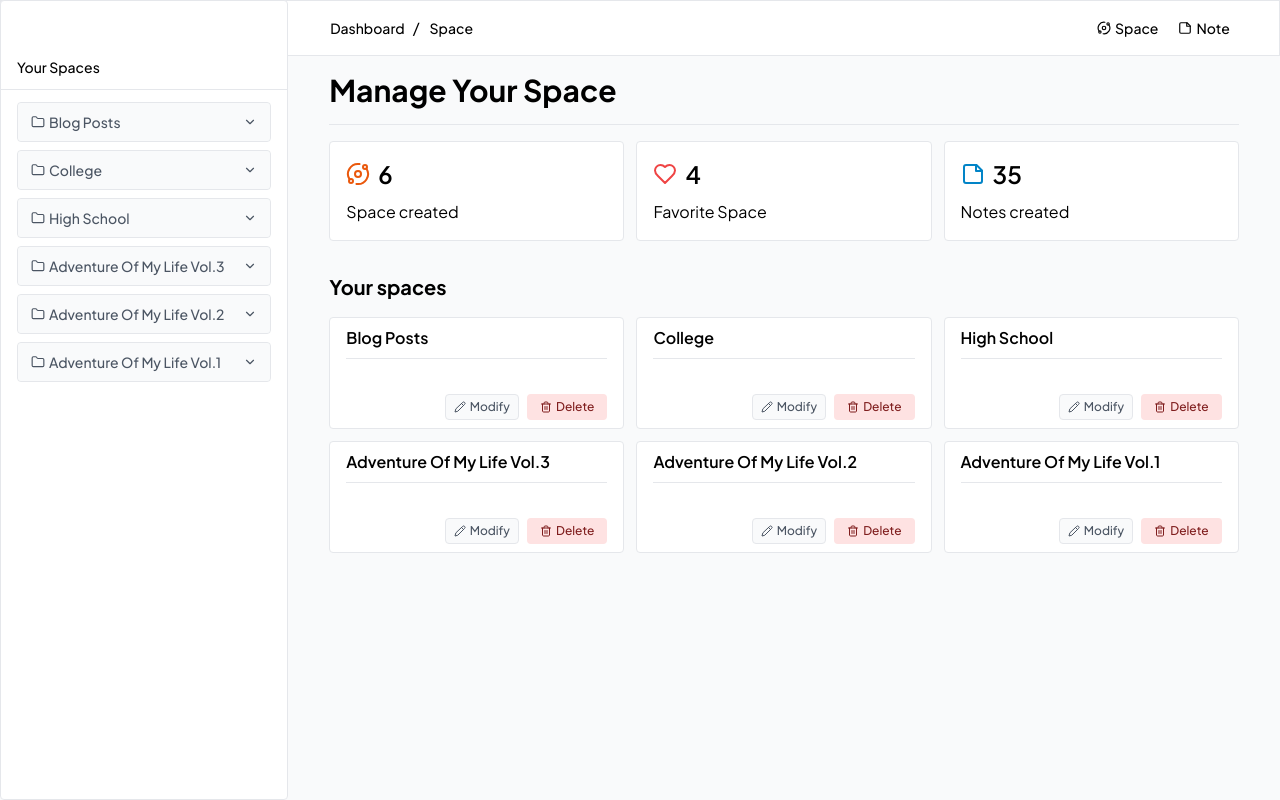
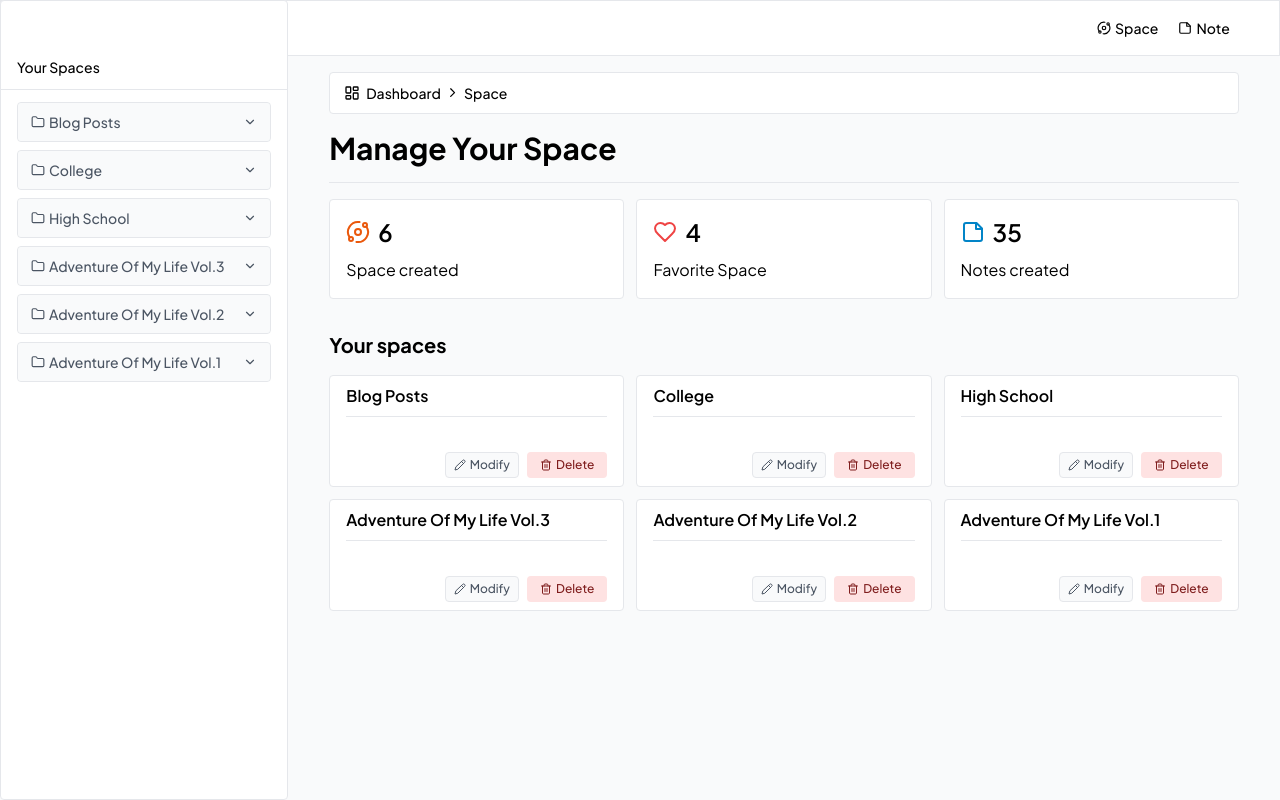
Before and after one commit to spacenotes-id/website, a Next.js app: page /dashboard/space in a window 1280 px wide. Built offline with nearby package versions, Linux system fonts and the light colour scheme.

Commit message:
style(breadcrumb): create hoc, to handle dynamic breadcrumb

```diff
--- a/src/app/dashboard/(space)/note/[noteId]/page.tsx
+++ b/src/app/dashboard/(space)/note/[noteId]/page.tsx
@@ -1,5 +1,6 @@
 import { Button } from '@/components/button'
 import { Paper } from '@/components/paper'
+import { withBreadcrumb } from '@/components/with-breadcrumb'
 
 import { allNotes } from '@/db/space'
 
@@ -11,7 +12,8 @@ type PageProps = {
     noteId?: string
   }
 }
-export default function NoteIdPage(props: PageProps) {
+
+function NoteDetailPage(props: PageProps) {
   const note = allNotes.find((note) => note.id === props.params.noteId)
 
   if (!note) {
@@ -42,3 +44,11 @@ export default function NoteIdPage(props: PageProps) {
     </>
   )
 }
+
+export default withBreadcrumb(NoteDetailPage, (props) => {
+  const note = allNotes.find((note) => note.id === props.params.noteId)
+  const base = { label: 'Note', path: '/dashboard/note' }
+
+  if (!note) return [base]
+  return [base, { label: note.name, path: `${base.path}/${note.id}` }]
+})
--- a/src/app/dashboard/(space)/note/page.tsx
+++ b/src/app/dashboard/(space)/note/page.tsx
@@ -1,3 +1,7 @@
-export default function NotePage() {
+import { withBreadcrumb } from '@/components/with-breadcrumb'
+
+function NotePage() {
   return <h1>Note Page</h1>
 }
+
+export default withBreadcrumb(NotePage, [{ label: 'Note', path: '' }])
--- a/src/app/dashboard/(space)/space/page.tsx
+++ b/src/app/dashboard/(space)/space/page.tsx
@@ -1,12 +1,16 @@
 import { Button } from '@/components/button'
+import type { TBreadcrumb } from '@/components/header/breadcrumb'
 import { Paper } from '@/components/paper'
 import { Title } from '@/components/title'
+import { withBreadcrumb } from '@/components/with-breadcrumb'
 
 import { allNotes, favSpaces, spaces } from '@/db/space'
 
 import { HeartIcon, OrbitIcon, PencilIcon, StickyNoteIcon, Trash2Icon } from 'lucide-react'
 
-export default function SpacePage() {
+const items: TBreadcrumb[] = [{ label: 'Space', path: '/dashboard/space' }]
+
+function SpacePage() {
   return (
     <>
       <Title>Manage Your Space</Title>
@@ -71,3 +75,5 @@ export default function SpacePage() {
     </>
   )
 }
+
+export default withBreadcrumb(SpacePage, items)
--- a/src/app/dashboard/page.tsx
+++ b/src/app/dashboard/page.tsx
@@ -1,9 +1,13 @@
+import { withBreadcrumb } from '@/components/with-breadcrumb'
+
 import type { Metadata } from 'next'
 
 export const metadata: Metadata = {
   title: 'Dashboard',
 }
 
-export default function DashboardPage() {
+function DashboardPage() {
   return <h1>Dashboard</h1>
 }
+
+export default withBreadcrumb(DashboardPage)
--- a/src/components/header/breadcrumb.tsx
+++ b/src/components/header/breadcrumb.tsx
@@ -1,46 +1,43 @@
-'use client'
+import { LayoutDashboardIcon, ChevronRightIcon } from 'lucide-react'
+import Link from 'next/link'
 
-import Link from 'next/link'
-import { usePathname } from 'next/navigation'
+export type TBreadcrumb = { label: string; path: string }
 
-export function Breadcrumb() {
-  const pathname = usePathname()
+type TProps = {
+  items?: Array<TBreadcrumb>
+}
 
-  const segments = pathname.split('/').filter((segment) => segment !== '') // Split and remove empty segments
-
-  const items = segments.map((segment, index) => {
-    const path = '/' + segments.slice(0, index + 1).join('/') // Build the path for each breadcrumb
-    const name = segment.charAt(0).toUpperCase() + segment.slice(1) // Capitalize the name
-
-    return {
-      href: path,
-      name: name,
-      isLastElement: index === segments.length - 1,
-    }
-  })
+export function Breadcrumb(props: TProps) {
+  const { items = [] } = props
 
   return (
-    <nav className='inline-flex items-center -ml-1'>
-      {items.map((item) => {
-        if (item.isLastElement)
+    <div className='flex items-center'>
+      <LayoutDashboardIcon size='1em' className='mr-0.5' />
+
+      <nav className='inline-flex items-center'>
+        {items.map((item, index, self) => {
+          const lastElement = index === self.length - 1
+
+          if (lastElement)
             return (
-            <span className='text-sm font-medium py-0.5 px-1' key={item.href}>
-              {item.name}
+              <span className='text-sm font-medium py-0.5 px-1' key={item.path}>
+                {item.label}
               </span>
             )
           return (
-          <span key={item.href} className='inline-flex items-center mr-1.5'>
+            <span key={item.path} className='inline-flex items-center'>
               <Link
                 className='text-sm font-medium rounded py-0.5 px-1 motion-safe:transition motion-safe:hover:bg-primary-100'
-              href={item.href}
+                href={item.path}
               >
-              <span>{item.name}</span>
+                <span>{item.label}</span>
               </Link>
 
-            <span className='ml-1'>/</span>
+              <ChevronRightIcon size='0.95em' />
             </span>
           )
         })}
       </nav>
+    </div>
   )
 }
--- a/src/components/header/header.tsx
+++ b/src/components/header/header.tsx
@@ -1,6 +1,5 @@
 import { Paper } from '@/components/paper'
 
-import { Breadcrumb } from './breadcrumb'
 import { Navbar } from './navbar'
 
 export function Header() {
@@ -8,7 +7,6 @@ export function Header() {
     <div className='fixed top-0 inset-x-0'>
       <Paper as='header' className='h-14 sm:pl-52 md:pl-60 xl:pl-72'>
         <div className='flex items-center h-full w-11/12 mx-auto'>
-          <Breadcrumb />
           <Navbar />
         </div>
       </Paper>
--- /dev/null
+++ b/src/components/with-breadcrumb.tsx
@@ -0,0 +1,26 @@
+import type { TBreadcrumb } from './header/breadcrumb'
+import { Breadcrumb } from './header/breadcrumb'
+import { Paper } from './paper'
+
+import type { ComponentType } from 'react'
+
+type TItems<TProps> = Array<TBreadcrumb> | ((componentProps: TProps) => TBreadcrumb[])
+export function withBreadcrumb<TProps>(
+  Component: ComponentType<TProps>,
+  items: TItems<TProps> = [],
+) {
+  // eslint-disable-next-line react/display-name
+  return function (props: TProps & React.Attributes) {
+    const base: TBreadcrumb = { label: 'Dashboard', path: '/dashboard' }
+    const breadcrumbs = Array.isArray(items) ? items ?? [] : items(props) ?? []
+
+    return (
+      <>
+        <Paper as='header' className='py-2 px-3.5 mb-4 rounded'>
+          <Breadcrumb items={[base, ...breadcrumbs]} />
+        </Paper>
+        <Component {...props} />
+      </>
+    )
+  }
+}
```
Lines whose indentation alone changed are shown as unchanged.
